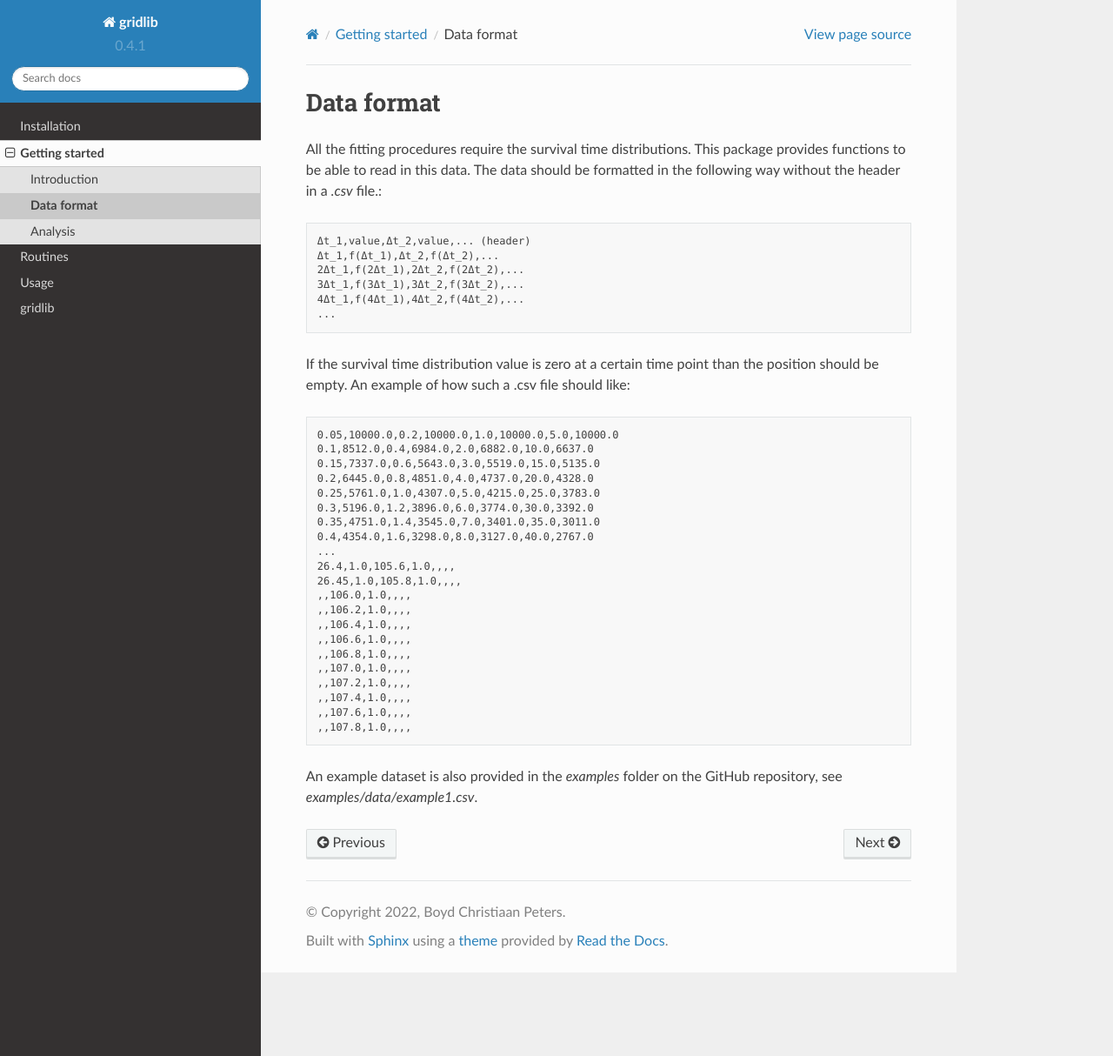
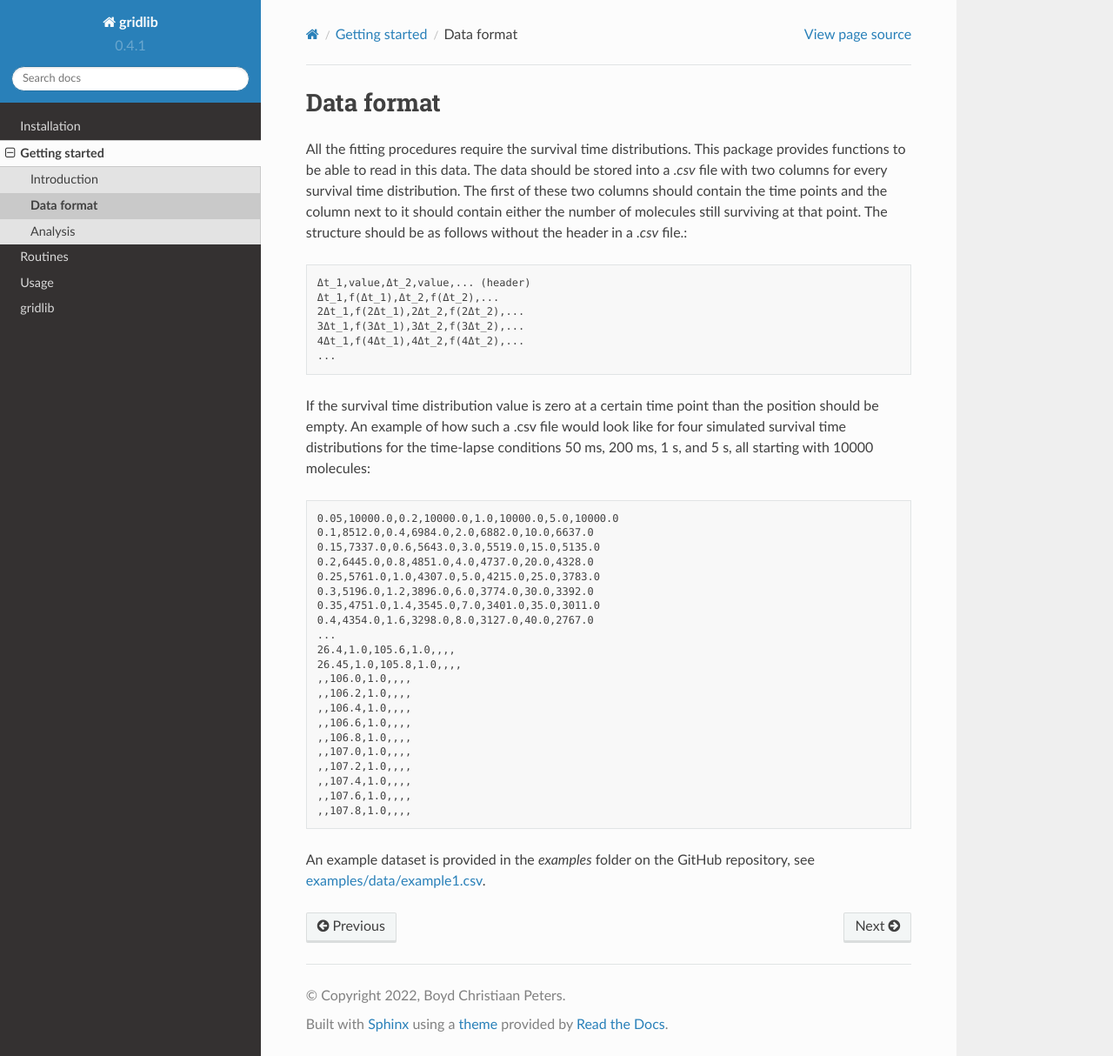
Before and after one commit to boydcpeters/gridlib, a Sphinx documentation site: the page built from docs/basics.dataformat.rst, in a window 1280 px wide and 1214 px high. Shown: the whole window at 87% size. Built offline with Sphinx 7.4.7 and the Read the Docs theme 2.0.0, drawn with Linux system fonts in a browser that asks for light colours; pages that are not in the unit, such as notebooks, are missing from menus.

Commit message:
Updated data format text

```diff
--- a/docs/basics.dataformat.rst
+++ b/docs/basics.dataformat.rst
@@ -3,8 +3,11 @@
 Data format
 ===========
 All the fitting procedures require the survival time distributions. This package
-provides functions to be able to read in this data. The data should be formatted in the
-following way without the header in a `.csv` file.:
+provides functions to be able to read in this data. The data should be stored into a
+`.csv` file with two columns for every survival time distribution. The first of these
+two columns should contain the time points and the column next to it should contain
+either the number of molecules still surviving at that point. The structure should be as
+follows without the header in a `.csv` file.:
 
 .. code-block:: text
 
@@ -16,7 +19,9 @@ following way without the header in a `.csv` file.:
     ...
 
 If the survival time distribution value is zero at a certain time point than the
-position should be empty. An example of how such a .csv file should like:
+position should be empty. An example of how such a .csv file would look like for
+four simulated survival time distributions for the time-lapse conditions 50 ms, 200 ms,
+1 s, and 5 s, all starting with 10000 molecules:
 
 .. code-block:: text
 
@@ -42,5 +47,7 @@ position should be empty. An example of how such a .csv file should like:
     ,,107.6,1.0,,,,
     ,,107.8,1.0,,,,
 
-An example dataset is also provided in the `examples` folder on the GitHub repository,
-see `examples/data/example1.csv`.
+An example dataset is provided in the `examples` folder on the GitHub repository,
+see `examples/data/example1.csv`_.
+
+.. _examples/data/example1.csv: https://github.com/boydcpeters/gridlib/blob/master/examples/data/example1.csv
```
